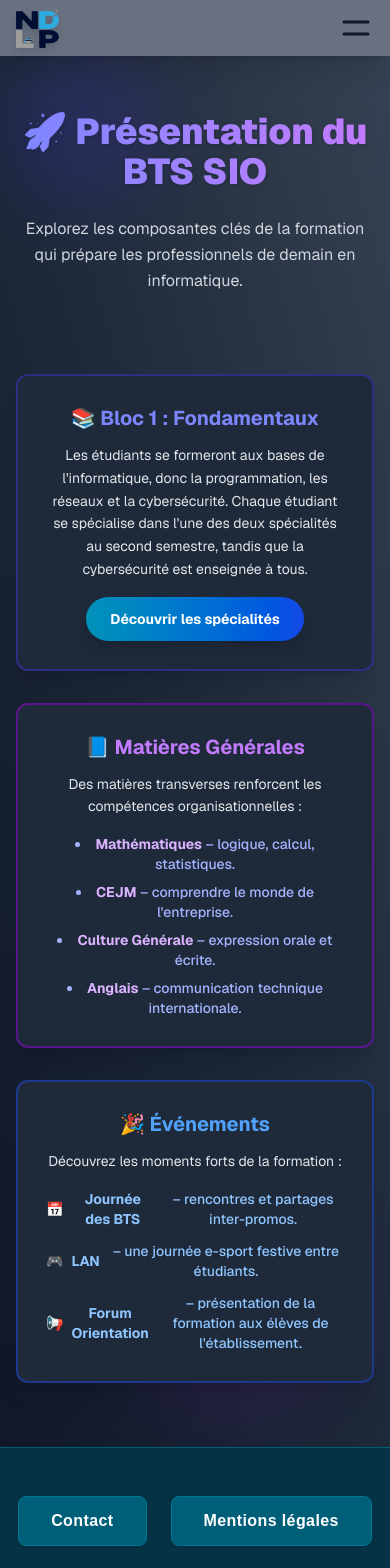
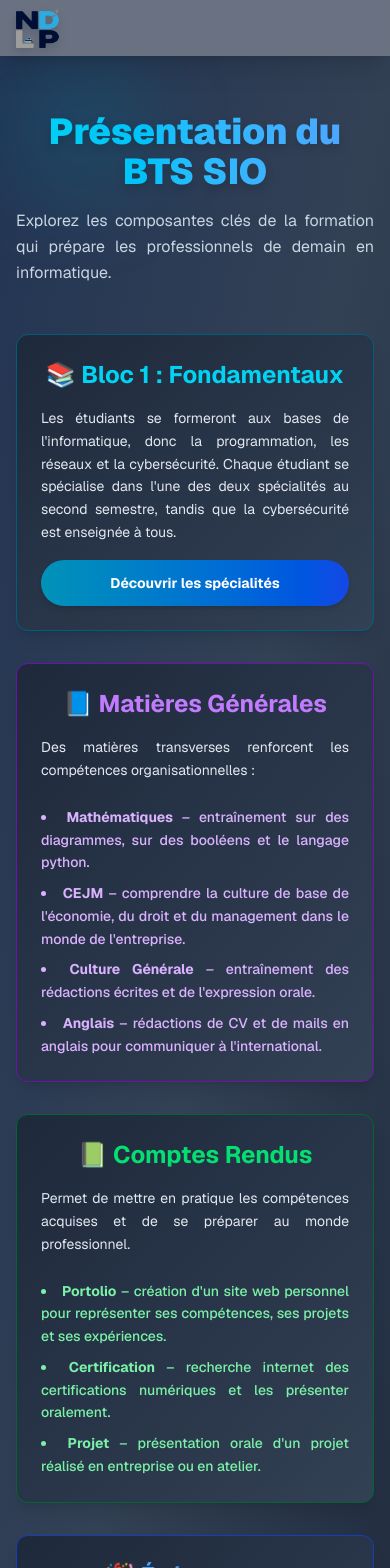
Before and after one commit to KLenesley/ApplicationBTS-SIO, a Next.js app: page /presentation in a window 390 px wide. Shown: the top 1568 px of the page. Built offline with nearby package versions, Linux system fonts and the light colour scheme.

Commit message:
12/05/2025 MAJ BF

```diff
--- a/src/app/prepa/page.tsx
+++ b/src/app/prepa/page.tsx
@@ -2,65 +2,65 @@ import React from 'react';
 
 export default function Prepa() {
   return (
-    <div className="relative min-h-screen bg-gradient-to-tr from-gray-900 via-gray-800 to-gray-700 text-gray-100 py-16 px-4 overflow-hidden font-sans text-center">
+    <div className="relative min-h-screen bg-gradient-to-tr from-[#233554] via-[#334155] to-[#1e293b] text-slate-200 py-16 px-4 overflow-hidden font-sans text-center">
 
       {/* Effets décoratifs */}
-      <div className="absolute top-0 left-0 w-40 h-40 bg-red-700 rounded-full opacity-20 blur-2xl z-0" />
-      <div className="absolute bottom-10 right-10 w-56 h-56 bg-yellow-700 rounded-full opacity-30 blur-2xl z-0" />
+      <div className="absolute top-0 left-0 w-40 h-40 bg-cyan-700 rounded-full opacity-20 blur-2xl z-0" />
+      <div className="absolute bottom-10 right-10 w-56 h-56 bg-blue-700 rounded-full opacity-30 blur-2xl z-0" />
 
       {/* Contenu principal */}
       <div className="relative z-10 max-w-5xl mx-auto space-y-16">
 
         {/* Titre principal */}
         <div className="text-center space-y-3">
-          <h1 className="text-3xl sm:text-4xl font-black text-transparent bg-clip-text bg-gradient-to-r from-red-400 via-pink-400 to-yellow-400 drop-shadow">
+          <h1 className="text-3xl sm:text-4xl font-black text-transparent bg-clip-text bg-gradient-to-r from-cyan-400 via-blue-400 to-cyan-300 drop-shadow">
             La Prépa ISEN
           </h1>
-          <p className="text-base sm:text-lg text-gray-300 max-w-2xl mx-auto leading-relaxed">
-            <span className="font-extrabold text-red-500">Prépa ISEN</span> : une formation d’excellence pour préparer les concours d’entrée à l’ISEN, couvrant les matières scientifiques, technologiques et humaines essentielles à votre réussite.
+          <p className="text-base sm:text-lg text-slate-300 max-w-2xl mx-auto leading-relaxed">
+            <span className="font-extrabold text-cyan-400">Prépa ISEN</span> : une option pour préparer les concours d’entrée à l’ISEN, couvrant les matières scientifiques, technologiques et humaines essentielles à votre réussite.
           </p>
         </div>
 
         {/* Matières */}
         <div className="grid grid-cols-1 md:grid-cols-2 gap-8">
-          <div className="flex-1 bg-gray-800 border-2 border-red-900 rounded-xl shadow-xl hover:shadow-red-900 transition-all duration-300 hover:scale-105 p-7 text-center">
-            <h2 className="text-xl font-bold text-red-400 mb-3 flex items-center gap-2 justify-center">
+          <div className="flex-1 bg-[#334155] border border-cyan-700 rounded-xl shadow-xl hover:shadow-cyan-700 transition-all duration-300 hover:scale-105 p-7 text-center">
+            <h2 className="text-xl font-bold text-cyan-300 mb-3 flex items-center gap-2 justify-center">
               <span>∑</span> Mathématiques
             </h2>
-            <p className="text-gray-200 text-sm leading-relaxed">
-              Compréhension approfondie des concepts clés pour l’ingénierie.
+            <p className="text-slate-200 text-sm leading-relaxed">
+              Compréhension approfondie et complexes des concepts comme les exponentiels, logarithmes et probabilités.
             </p>
           </div>
-          <div className="flex-1 bg-gray-800 border-2 border-yellow-900 rounded-xl shadow-xl hover:shadow-yellow-900 transition-all duration-300 hover:scale-105 p-7 text-center">
-            <h2 className="text-xl font-bold text-yellow-400 mb-3 flex items-center gap-2 justify-center">
+          <div className="flex-1 bg-[#334155] border border-blue-700 rounded-xl shadow-xl hover:shadow-blue-700 transition-all duration-300 hover:scale-105 p-7 text-center">
+            <h2 className="text-xl font-bold text-blue-300 mb-3 flex items-center gap-2 justify-center">
               <span>⚡</span> Physique
             </h2>
-            <p className="text-gray-200 text-sm leading-relaxed">
-              Approche scientifique des technologies numériques et électroniques.
+            <p className="text-slate-200 text-sm leading-relaxed">
+              Branche plus scientifique abordant le thème de l'électrocinétique.
             </p>
           </div>
-          <div className="flex-1 bg-gray-800 border-2 border-blue-900 rounded-xl shadow-xl hover:shadow-blue-900 transition-all duration-300 hover:scale-105 p-7 text-center">
-            <h2 className="text-xl font-bold text-blue-400 mb-3 flex items-center gap-2 justify-center">
+          <div className="flex-1 bg-[#334155] border border-green-700 rounded-xl shadow-xl hover:shadow-green-700 transition-all duration-300 hover:scale-105 p-7 text-center">
+            <h2 className="text-xl font-bold text-green-300 mb-3 flex items-center gap-2 justify-center">
               <span>💬</span> Humanités
             </h2>
-            <p className="text-gray-200 text-sm leading-relaxed">
-              Développement des compétences en communication et expression écrite.
+            <p className="text-slate-200 text-sm leading-relaxed">
+              Développement des compétences en communication orale afin de débattre sur un sujet et révision de la syntaxe française afin d'avoir une certification.
             </p>
           </div>
-          <div className="flex-1 bg-gray-800 border-2 border-green-900 rounded-xl shadow-xl hover:shadow-green-900 transition-all duration-300 hover:scale-105 p-7 text-center">
-            <h2 className="text-xl font-bold text-green-400 mb-3 flex items-center gap-2 justify-center">
+          <div className="flex-1 bg-[#334155] border border-yellow-700 rounded-xl shadow-xl hover:shadow-yellow-700 transition-all duration-300 hover:scale-105 p-7 text-center">
+            <h2 className="text-xl font-bold text-yellow-300 mb-3 flex items-center gap-2 justify-center">
               <span>🌍</span> Anglais
             </h2>
-            <p className="text-gray-200 text-sm leading-relaxed">
+            <p className="text-slate-200 text-sm leading-relaxed">
               Renforcement des compétences pour évoluer dans un contexte international.
             </p>
           </div>
         </div>
 
         {/* Préparation intensive */}
-        <div className="bg-gray-800 border-2 border-red-900 rounded-xl shadow-xl hover:shadow-pink-900 transition-all duration-300 hover:scale-105 p-7 text-center">
-          <p className="text-gray-200 text-sm leading-relaxed">
-            <span className="text-red-500 font-extrabold">Préparation intensive</span> : 150h supplémentaires intégrées au BTS pour maximiser vos chances d’intégrer l’ISEN.
+        <div className="bg-[#334155] border border-cyan-700 rounded-xl shadow-xl hover:shadow-cyan-700 transition-all duration-300 hover:scale-105 p-7 text-center">
+          <p className="text-slate-200 text-sm leading-relaxed">
+            <span className="text-cyan-400 font-extrabold">Préparation intensive</span> : 150h supplémentaires intégrées au BTS pour maximiser vos chances d’intégrer l’ISEN avec 800€ l'année.
           </p>
         </div>
       </div>
--- a/src/app/presentation/page.tsx
+++ b/src/app/presentation/page.tsx
@@ -1,22 +1,18 @@
-{/* Bloc 3 */}
-
 export default function Presentation() {
   return (
-    <div className="relative min-h-screen bg-gradient-to-tr from-gray-900 via-gray-800 to-gray-700 text-gray-100 py-16 px-4 overflow-hidden font-sans text-center">
-
-      {/* Effets décoratifs */}
-      <div className="absolute top-0 left-0 w-40 h-40 bg-indigo-700 rounded-full opacity-20 blur-2xl z-0" />
-      <div className="absolute bottom-10 right-10 w-56 h-56 bg-purple-900 rounded-full opacity-30 blur-2xl z-0" />
+    <div className="relative min-h-screen bg-gradient-to-br from-[#233554] via-[#334155] to-[#1e293b] text-slate-200 py-16 px-4 overflow-hidden font-sans text-center">
+        <div className="absolute top-0 left-0 w-40 h-40 bg-cyan-700 rounded-full opacity-20 blur-2xl z-0 animate-pulse" />
+        <div className="absolute bottom-10 right-10 w-56 h-56 bg-blue-900 rounded-full opacity-30 blur-2xl z-0 animate-pulse" />
 
         {/* Contenu principal */}
-      <div className="relative z-10 max-w-7xl mx-auto space-y-20">
+        <div className="relative z-10 max-w-7xl mx-auto space-y-12">
 
         {/* Titre principal */}
-        <header className="space-y-6">
-          <h1 className="text-4xl sm:text-5xl font-black text-transparent bg-clip-text bg-gradient-to-r from-indigo-400 to-purple-400 drop-shadow">
-            🚀 Présentation du BTS SIO
+        <header className="space-y-4">
+          <h1 className="text-4xl sm:text-5xl font-black text-transparent bg-clip-text bg-gradient-to-r from-cyan-400 to-blue-400 drop-shadow-lg">
+          Présentation du BTS SIO
           </h1>
-          <p className="text-base sm:text-lg text-gray-300 max-w-4xl mx-auto leading-relaxed">
+          <p className="text-base sm:text-lg text-slate-300 max-w-4xl mx-auto leading-relaxed text-justify">
           Explorez les composantes clés de la formation qui prépare les professionnels de demain en informatique.
           </p>
         </header>
@@ -24,62 +20,66 @@ export default function Presentation() {
         {/* Grille des sections */}
         <div className="grid grid-cols-1 md:grid-cols-2 md:grid-rows-2 gap-8">
 
-          {/* Bloc 1 */}
-          <section className="flex-1 bg-gray-800 border-2 border-indigo-900 rounded-xl shadow-xl hover:shadow-purple-900 transition-all duration-300 hover:scale-105 p-7 text-center">
-            <h2 className="text-xl font-bold text-indigo-400 mb-3 flex items-center gap-2 justify-center">
+          <section className="flex flex-col bg-gradient-to-br from-[#1e293b] to-[#334155] border border-cyan-800 rounded-xl shadow-lg hover:shadow-cyan-900 transition-transform duration-300 hover:scale-105 p-6 text-center text-sm leading-relaxed h-full">
+          <h2 className="text-2xl font-bold text-cyan-400 mb-4 flex items-center gap-2 justify-center">
             📚 Bloc 1 : Fondamentaux
           </h2>
-            <p className="text-gray-200 text-sm leading-relaxed mb-4">
+          <p className="text-slate-200 mb-4 text-justify flex-grow">
             Les étudiants se formeront aux bases de l'informatique, donc la programmation, les réseaux et la cybersécurité.
             Chaque étudiant se spécialise dans l'une des deux spécialités au second semestre, tandis que la cybersécurité est enseignée à tous.
           </p>
           <a
             href="/specialites"
-              className="inline-block px-6 py-3 bg-gradient-to-r from-cyan-600 to-blue-700 hover:from-cyan-700 hover:to-blue-800 text-white text-sm font-bold rounded-full shadow-lg hover:shadow-xl transition-all duration-300"
+            className="inline-block px-6 py-3 bg-gradient-to-r from-cyan-600 to-blue-700 hover:from-cyan-700 hover:to-blue-800 text-white font-bold rounded-full shadow-md hover:shadow-lg transition-all duration-300"
           >
             Découvrir les spécialités
           </a>
           </section>
 
-          {/* Bloc 2 */}
-          <section className="flex-1 bg-gray-800 border-2 border-purple-900 rounded-xl shadow-xl hover:shadow-indigo-900 transition-all duration-300 hover:scale-105 p-7 text-center">
-            <h2 className="text-xl font-bold text-purple-400 mb-3 flex items-center gap-2 justify-center">
+          <section className="flex flex-col bg-gradient-to-br from-[#1e293b] to-[#334155] border border-purple-800 rounded-xl shadow-lg hover:shadow-purple-900 transition-transform duration-300 hover:scale-105 p-6 text-center text-sm leading-relaxed h-full">
+          <h2 className="text-2xl font-bold text-purple-400 mb-4 flex items-center gap-2 justify-center">
             📘 Matières Générales
           </h2>
-            <p className="text-gray-200 text-sm leading-relaxed mb-4">
+          <p className="text-slate-200 mb-4 text-justify flex-grow">
             Des matières transverses renforcent les compétences organisationnelles :
           </p>
-            <ul className="mt-2 grid grid-cols-1 gap-2 text-indigo-300 text-sm font-medium list-disc list-inside">
-              <li><strong className="text-purple-300">Mathématiques</strong> – logique, calcul, statistiques.</li>
-              <li><strong className="text-purple-300">CEJM</strong> – comprendre le monde de l'entreprise.</li>
-              <li><strong className="text-purple-300">Culture Générale</strong> – expression orale et écrite.</li>
-              <li><strong className="text-purple-300">Anglais</strong> – communication technique internationale.</li>
+          <ul className="mt-2 grid grid-cols-1 gap-2 text-purple-300 font-medium list-disc list-inside text-justify">
+            <li><strong className="text-purple-300">Mathématiques</strong> – entraînement sur des diagrammes, sur des booléens et le langage python.</li>
+            <li><strong className="text-purple-300">CEJM</strong> – comprendre la culture de base de l'économie, du droit et du management dans le monde de l'entreprise.</li>
+            <li><strong className="text-purple-300">Culture Générale</strong> – entraînement des rédactions écrites et de l'expression orale.</li>
+            <li><strong className="text-purple-300">Anglais</strong> – rédactions de CV et de mails en anglais pour communiquer à l'international.</li>
           </ul>
           </section>
 
-          {/* Bloc 3 */}
-            <section className="flex-1 bg-gray-800 border-2 border-blue-900 rounded-xl shadow-xl hover:shadow-pink-900 transition-all duration-300 hover:scale-105 p-7 text-center mx-auto md:col-span-2">
-              <h2 className="text-xl font-bold text-blue-400 mb-3 flex items-center gap-2 justify-center">
+          <section className="flex flex-col bg-gradient-to-br from-[#1e293b] to-[#334155] border border-green-800 rounded-xl shadow-lg hover:shadow-green-900 transition-transform duration-300 hover:scale-105 p-6 text-center text-sm leading-relaxed h-full">
+          <h2 className="text-2xl font-bold text-green-400 mb-4 flex items-center gap-2 justify-center">
+            📗 Comptes Rendus
+          </h2>
+          <p className="text-slate-200 mb-4 text-justify flex-grow">
+            Permet de mettre en pratique les compétences acquises et de se préparer au monde professionnel.
+          </p>
+          <ul className="mt-2 grid grid-cols-1 gap-2 text-green-300 font-medium list-disc list-inside text-justify">
+            <li><strong className="text-green-300">Portolio</strong> – création d'un site web personnel pour représenter ses compétences, ses projets et ses expériences.</li>
+            <li><strong className="text-green-300">Certification</strong> – recherche internet des certifications numériques et les présenter oralement.</li>
+            <li><strong className="text-green-300">Projet</strong> – présentation orale d'un projet réalisé en entreprise ou en atelier.</li>
+          </ul>
+          </section>
+
+          <section className="flex flex-col bg-gradient-to-br from-[#1e293b] to-[#334155] border border-blue-800 rounded-xl shadow-lg hover:shadow-blue-900 transition-transform duration-300 hover:scale-105 p-6 text-center text-sm leading-relaxed h-full">
+          <h2 className="text-2xl font-bold text-blue-400 mb-4 flex items-center gap-2 justify-center">
             🎉 Événements
           </h2>
-              <p className="text-gray-200 text-sm leading-relaxed mb-4">
+          <p className="text-slate-200 mb-4 text-justify flex-grow">
             Découvrez les moments forts de la formation :
           </p>
-              <ul className="mt-4 space-y-3 text-blue-300 text-sm font-medium text-center">
-              <li className="flex items-center gap-2 justify-center">
-              <span className="text-blue-400">📅</span>
-              <strong className="text-blue-300">Journée des BTS</strong> – rencontres et partages inter-promos.
-              </li>
-              <li className="flex items-center gap-2 justify-center">
-              <span className="text-blue-400">🎮</span>
-              <strong className="text-blue-300">LAN</strong> – une journée e-sport festive entre étudiants.
-              </li>
-              <li className="flex items-center gap-2 justify-center">
-              <span className="text-blue-400">📢</span>
-              <strong className="text-blue-300">Forum Orientation</strong> – présentation de la formation aux élèves de l'établissement.
-              </li>
+            <ul className="mt-2 grid grid-cols-1 gap-2 text-blue-300 font-medium list-disc list-inside text-justify">
+              <li><strong className="text-blue-300">Journée des BTS</strong> – journée exclusive à tous les BTS de l'établissement afin de créer des liens entre étudiant.</li>
+              <li><strong className="text-blue-300">LAN</strong> – une journée e-sport festive, avant les vacances de Noël, entre étudiants SIO.</li>
+              <li><strong className="text-blue-300">Forum de l'orientation</strong> – présentation de la formation BTS SIO aux élèves de l'établissement.</li>
+              <li><strong className="text-blue-300">Stage</strong> – 10 semaines de stages à effectuer au cours de la formation. 5 en 1ère année, 5 en 2ème année.</li>
             </ul>
           </section>
+
         </div>
       </div>
     </div>
--- a/src/app/specialites/page.tsx
+++ b/src/app/specialites/page.tsx
@@ -2,7 +2,7 @@ import React from 'react';
 
 export default function Specialites() {
   return (
-    <div className="relative min-h-screen bg-gradient-to-tr from-gray-900 via-gray-800 to-gray-700 text-gray-100 py-16 px-4 overflow-hidden font-sans text-center">
+    <div className="relative min-h-screen bg-gradient-to-tr from-[#233554] via-[#334155] to-[#1e293b] text-slate-200 py-16 px-4 overflow-hidden font-sans text-center">
 
       {/* Effets décoratifs */}
       <div className="absolute top-0 left-0 w-40 h-40 bg-pink-700 rounded-full opacity-20 blur-2xl z-0" />
--- a/src/components/headfoot/head.tsx
+++ b/src/components/headfoot/head.tsx
@@ -5,14 +5,12 @@ import React, { useState } from 'react';
 export default function Head() {
     const [menuOpen, setMenuOpen] = useState(false);
     const user = ""; // Remplacer par une vraie logique d'authentification si besoin
-    const userLabel = user ? user : "Connexion";
 
     const navLinks = [
         ['Accueil', '/'],
         ['Présentation', '/presentation'],
         ['Spécialités', '/specialites'],
         ['Prépa ISEN', '/prepa'],
-        ['Certifications', '/certifications'],
         ['Jeu', '/jeu'],
     ];
 
@@ -42,28 +40,6 @@ export default function Head() {
                         ))}
                     </ul>
 
-                    {/* Connexion button */}
-                    <div className="hidden md:flex items-center">
-                        <a
-                            href={`/user?name=${encodeURIComponent(userLabel)}`}
-                            className="bg-gradient-to-r from-blue-500 to-blue-400 hover:from-blue-600 hover:to-blue-500 text-white font-bold px-6 py-2 rounded-xl shadow-lg transition-all duration-150 focus:outline-none focus:ring-2 focus:ring-blue-300"
-                        >
-                            {userLabel}
-                        </a>
-                    </div>
-
-                    {/* Hamburger menu button (mobile) */}
-                    <button
-                        onClick={() => setMenuOpen(!menuOpen)}
-                        className="md:hidden text-gray-900 focus:outline-none focus:ring-2 focus:ring-green-300 ml-2"
-                        aria-label={menuOpen ? "Fermer le menu" : "Ouvrir le menu"}
-                        aria-expanded={menuOpen}
-                        aria-controls="mobile-menu"
-                    >
-                        <svg className="w-9 h-9" fill="none" stroke="currentColor" strokeWidth={2} viewBox="0 0 24 24">
-                            <path strokeLinecap="round" strokeLinejoin="round" d={menuOpen ? "M6 18L18 6M6 6l12 12" : "M4 8h16M4 16h16"} />
-                        </svg>
-                    </button>
                 </nav>
 
                 {/* Mobile menu */}
@@ -84,15 +60,7 @@ export default function Head() {
                                 </a>
                             </li>
                         ))}
-                        <li>
-                            <a
-                                href={`/user?name=${encodeURIComponent(userLabel)}`}
-                                className="block bg-gradient-to-r from-green-500 to-green-400 hover:from-green-600 hover:to-green-500 text-white font-bold px-4 py-2 rounded-xl shadow-lg transition-all duration-150 mt-2 focus:outline-none focus:ring-2 focus:ring-green-300"
-                                onClick={() => setMenuOpen(false)}
-                            >
-                                {userLabel}
-                            </a>
-                        </li>
+
                     </ul>
                 </div>
             </header>
```
Lines whose indentation alone changed are shown as unchanged.
